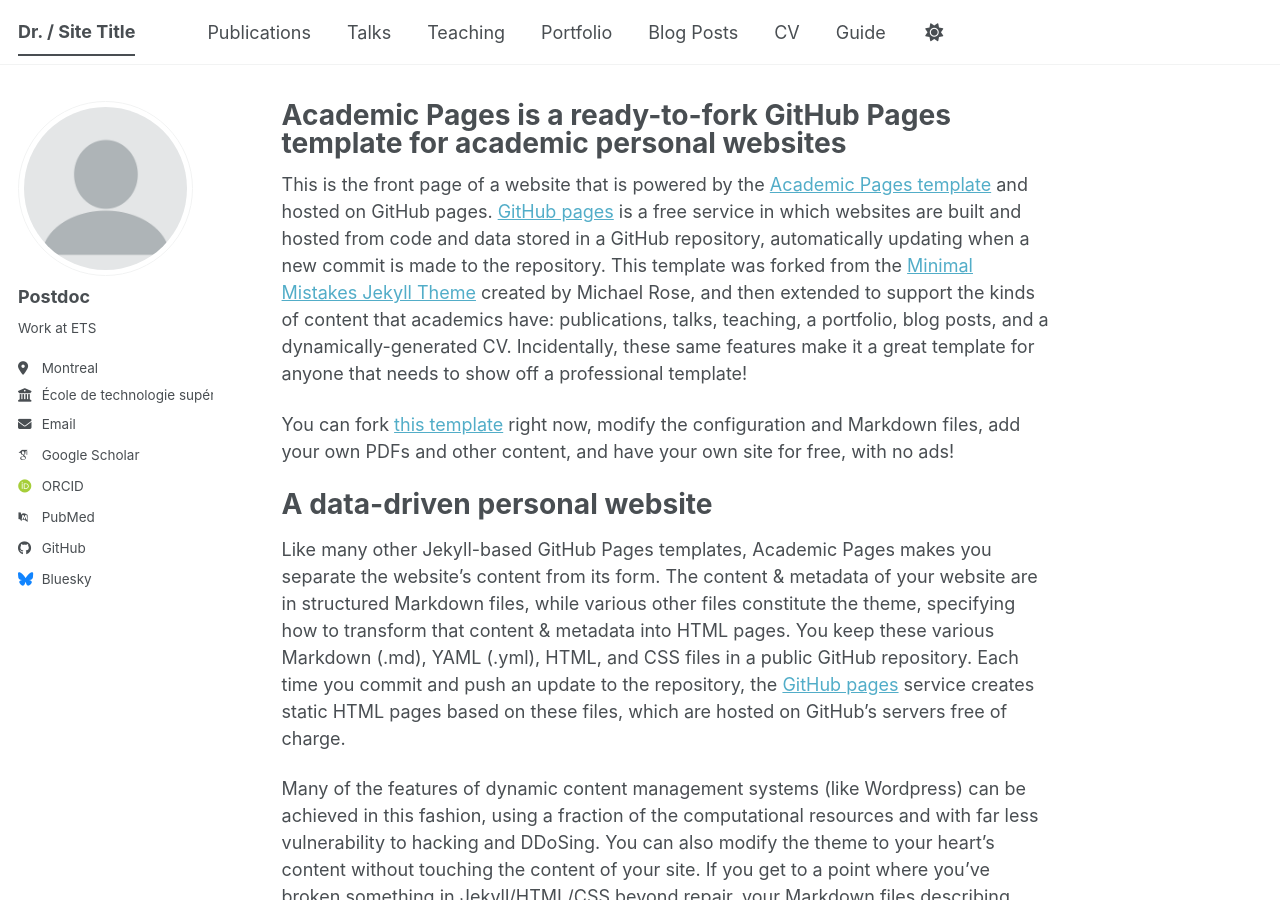
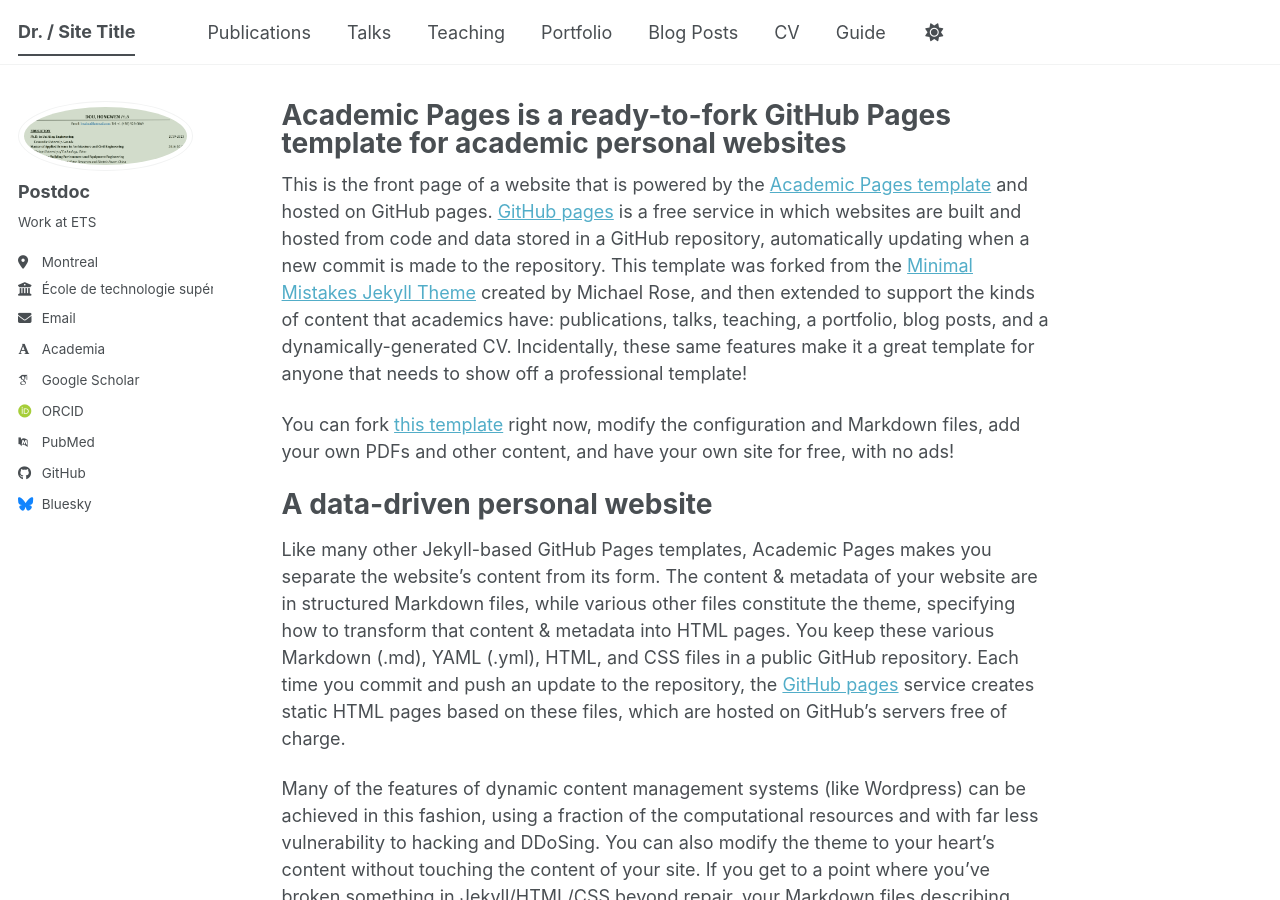
Before and after one commit to Kidlet2024/hodo.github.io, a Jekyll site: the page built from _pages/about.md, in a window 1280 px wide and 900 px high. Built offline with Jekyll 4.4.1, drawn with Linux system fonts in a browser that asks for light colours; some web fonts are replaced; a script bundle is joined from its source files by our own code; library files that are not in the unit come from our copies.

Commit message:
Update author avatar and academic website links

```diff
--- a/_config.yml
+++ b/_config.yml
@@ -23,7 +23,7 @@ repository               : "academicpages/academicpages.github.io"
 #               Additional customization can be done by editing /_includes/author-profile.html
 author:
   # Biographic information
-  avatar           : "profile.png"
+  avatar           : "Screenshot 2026-03-30 110935.png"
   name             : "Postdoc"
   pronouns         : # example: "she/her"
   bio              : "Work at ETS"
@@ -33,7 +33,7 @@ author:
   email            : "none@example.org"
 
   # Academic websites
-  academia         : # URL
+  academia         : "linkedin.com/in/hongwen-dou"
   arxiv            : # URL - Update with the correct link to your profile
   googlescholar    : "https://scholar.google.com/citations?user=PS_CX0AAAAAJ"
   inspire-hep      : # URL
```
